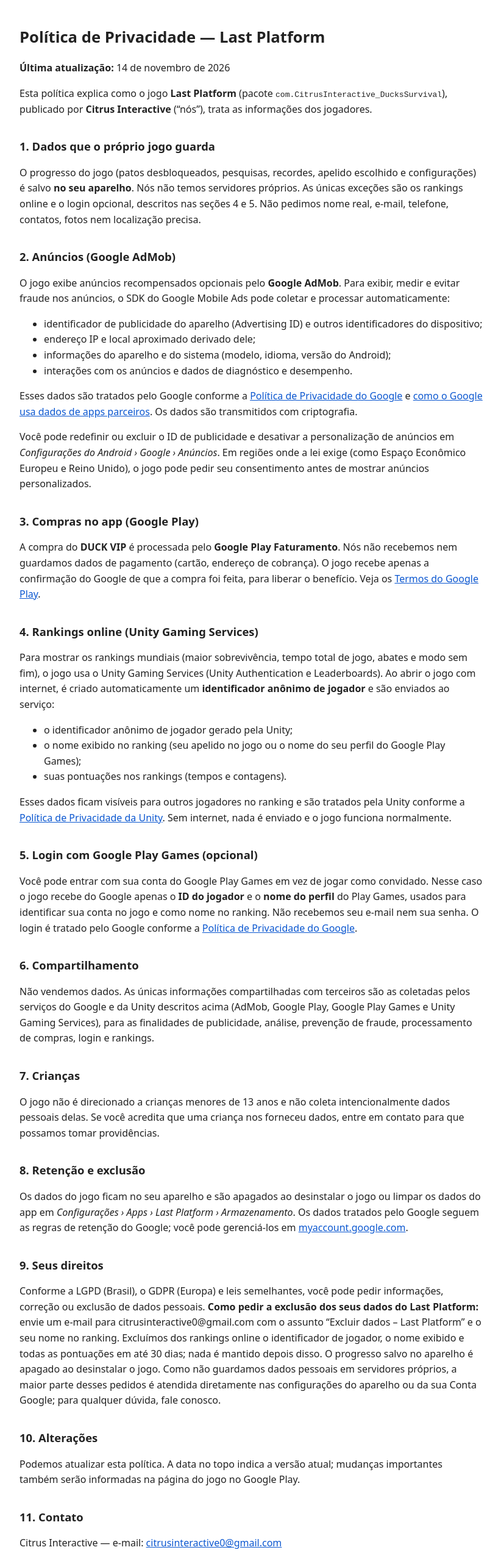
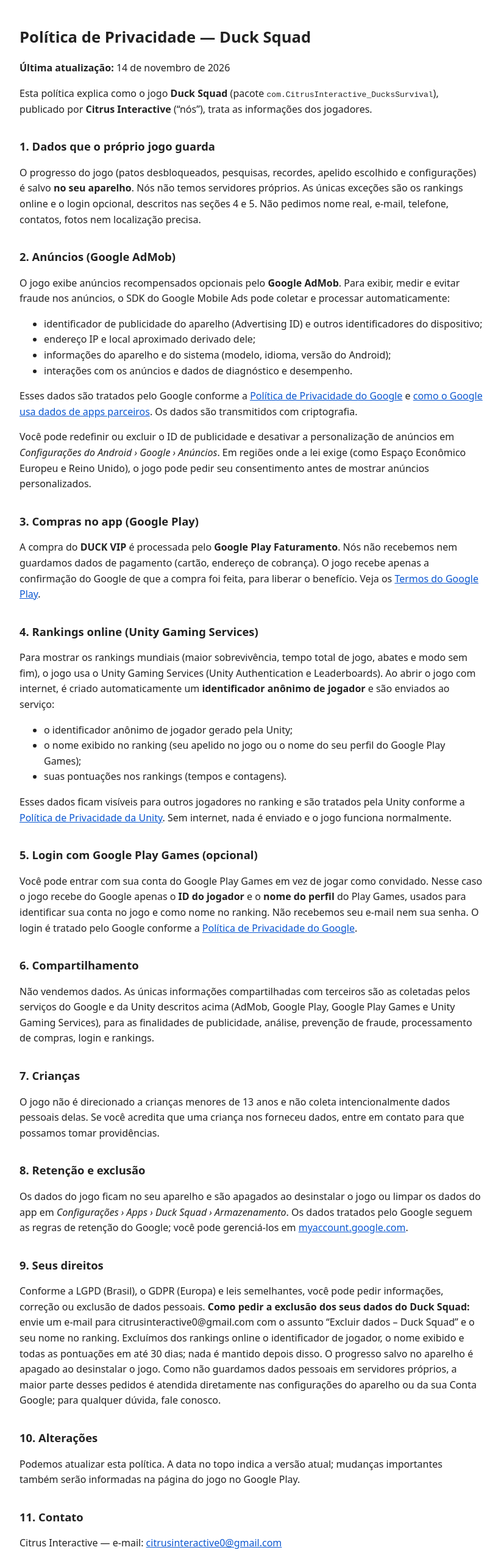
Before and after one commit to citrusinteractive0/citrusinteractive0.github.io, a plain HTML site: page ducks-survival-privacy/index.html in a window 1280 px wide. Shown: the whole page at 61% size, without its empty margins (228-1050 px from the left). Drawn offline with Linux system fonts and the light colour scheme.

Commit message:
Renomeia o jogo para Duck Squad na política de privacidade
Co-Authored-By: Claude Opus 5.5 <noreply@anthropic.com>

```diff
--- a/ducks-survival-privacy/index.html
+++ b/ducks-survival-privacy/index.html
@@ -3,7 +3,7 @@
 <head>
 <meta charset="utf-8">
 <meta name="viewport" content="width=device-width, initial-scale=1">
-<title>Last Platform — Política de Privacidade</title>
+<title>Duck Squad — Política de Privacidade</title>
 <style>
   body { font-family: system-ui, sans-serif; max-width: 760px; margin: 0 auto; padding: 24px 16px; line-height: 1.6; color: #222; background: #fff; }
   h1 { font-size: 1.6rem; } h2 { font-size: 1.15rem; margin-top: 1.8em; }
@@ -11,10 +11,10 @@
 </style>
 </head>
 <body>
-<h1>Política de Privacidade — Last Platform</h1>
+<h1>Política de Privacidade — Duck Squad</h1>
 <p><strong>Última atualização:</strong> 14 de novembro de 2026</p>
 
-<p>Esta política explica como o jogo <strong>Last Platform</strong> (pacote <code>com.CitrusInteractive_DucksSurvival</code>), publicado por <strong>Citrus Interactive</strong> (“nós”), trata as informações dos jogadores.</p>
+<p>Esta política explica como o jogo <strong>Duck Squad</strong> (pacote <code>com.CitrusInteractive_DucksSurvival</code>), publicado por <strong>Citrus Interactive</strong> (“nós”), trata as informações dos jogadores.</p>
 
 <h2>1. Dados que o próprio jogo guarda</h2>
 <p>O progresso do jogo (patos desbloqueados, pesquisas, recordes, apelido escolhido e configurações) é salvo <strong>no seu aparelho</strong>. Nós não temos servidores próprios. As únicas exceções são os rankings online e o login opcional, descritos nas seções 4 e 5. Não pedimos nome real, e-mail, telefone, contatos, fotos nem localização precisa.</p>
@@ -52,10 +52,10 @@
 <p>O jogo não é direcionado a crianças menores de 13 anos e não coleta intencionalmente dados pessoais delas. Se você acredita que uma criança nos forneceu dados, entre em contato para que possamos tomar providências.</p>
 
 <h2>8. Retenção e exclusão</h2>
-<p>Os dados do jogo ficam no seu aparelho e são apagados ao desinstalar o jogo ou limpar os dados do app em <em>Configurações › Apps › Last Platform › Armazenamento</em>. Os dados tratados pelo Google seguem as regras de retenção do Google; você pode gerenciá-los em <a href="https://myaccount.google.com/">myaccount.google.com</a>.</p>
+<p>Os dados do jogo ficam no seu aparelho e são apagados ao desinstalar o jogo ou limpar os dados do app em <em>Configurações › Apps › Duck Squad › Armazenamento</em>. Os dados tratados pelo Google seguem as regras de retenção do Google; você pode gerenciá-los em <a href="https://myaccount.google.com/">myaccount.google.com</a>.</p>
 
 <h2 id="direitos">9. Seus direitos</h2>
-<p>Conforme a LGPD (Brasil), o GDPR (Europa) e leis semelhantes, você pode pedir informações, correção ou exclusão de dados pessoais. <strong id="exclusao">Como pedir a exclusão dos seus dados do Last Platform:</strong> envie um e-mail para citrusinteractive0@gmail.com com o assunto “Excluir dados – Last Platform” e o seu nome no ranking. Excluímos dos rankings online o identificador de jogador, o nome exibido e todas as pontuações em até 30 dias; nada é mantido depois disso. O progresso salvo no aparelho é apagado ao desinstalar o jogo. Como não guardamos dados pessoais em servidores próprios, a maior parte desses pedidos é atendida diretamente nas configurações do aparelho ou da sua Conta Google; para qualquer dúvida, fale conosco.</p>
+<p>Conforme a LGPD (Brasil), o GDPR (Europa) e leis semelhantes, você pode pedir informações, correção ou exclusão de dados pessoais. <strong id="exclusao">Como pedir a exclusão dos seus dados do Duck Squad:</strong> envie um e-mail para citrusinteractive0@gmail.com com o assunto “Excluir dados – Duck Squad” e o seu nome no ranking. Excluímos dos rankings online o identificador de jogador, o nome exibido e todas as pontuações em até 30 dias; nada é mantido depois disso. O progresso salvo no aparelho é apagado ao desinstalar o jogo. Como não guardamos dados pessoais em servidores próprios, a maior parte desses pedidos é atendida diretamente nas configurações do aparelho ou da sua Conta Google; para qualquer dúvida, fale conosco.</p>
 
 <h2>10. Alterações</h2>
 <p>Podemos atualizar esta política. A data no topo indica a versão atual; mudanças importantes também serão informadas na página do jogo no Google Play.</p>
```
